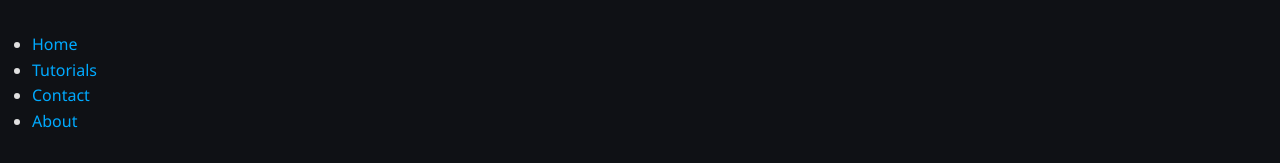
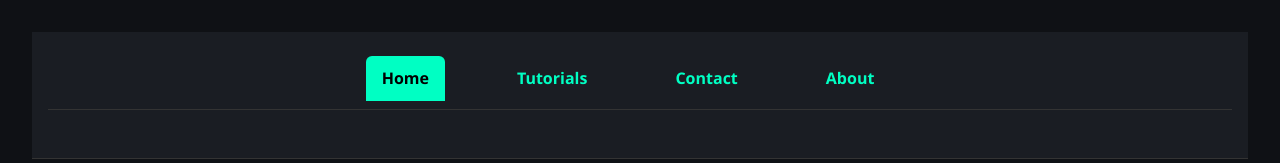
Before and after one commit to sinclairsecurity/sinclairsecurity.github.io, a plain HTML site: page index.html in a window 1280 px wide. Shown: the top 163 px of the page. Drawn offline with Linux system fonts and the light colour scheme.

Commit message:
Fixed header

```diff
--- a/assets/css/style.css
+++ b/assets/css/style.css
@@ -129,3 +129,38 @@ footer {
   border-top: 1px solid #333;
   margin-top: 4rem;
 }
+
+/* Navigation Tabs */
+.nav-tabs {
+  list-style-type: none;
+  display: flex;
+  justify-content: center;
+  background-color: #1a1d23;
+  padding: 0.5rem 0;
+  margin-bottom: 2rem;
+  border-bottom: 1px solid #333;
+}
+
+.nav-tabs li {
+  margin: 0 1rem;
+}
+
+.nav-tabs a {
+  display: block;
+  padding: 0.6rem 1rem;
+  color: #00ffc3;
+  text-decoration: none;
+  border-radius: 6px 6px 0 0;
+  font-weight: bold;
+  transition: background-color 0.3s, color 0.3s;
+}
+
+.nav-tabs a:hover {
+  background-color: #00ffc31a;
+  color: #ffffff;
+}
+
+.nav-tabs a.active {
+  background-color: #00ffc3;
+  color: #000;
+}
--- a/index.html
+++ b/index.html
@@ -13,12 +13,14 @@
 
   <body>
 
-    <ul>
+    <nav>
+    <ul class="nav-tabs">
         <li><a class="active" href="index.html">Home</a></li>
         <li><a href="tutorials.html">Tutorials</a></li>
         <li><a href="contact.html">Contact</a></li>
         <li><a href="about.html">About</a></li>
     </ul>
+    </nav>
 
     <!-- HEADER -->
     <div id="header_wrap" class="outer">
```
Also changed, not shown: about.html (+3 -1 lines), contact.html (+3 -1 lines), tutorials.html (+3 -1 lines).
